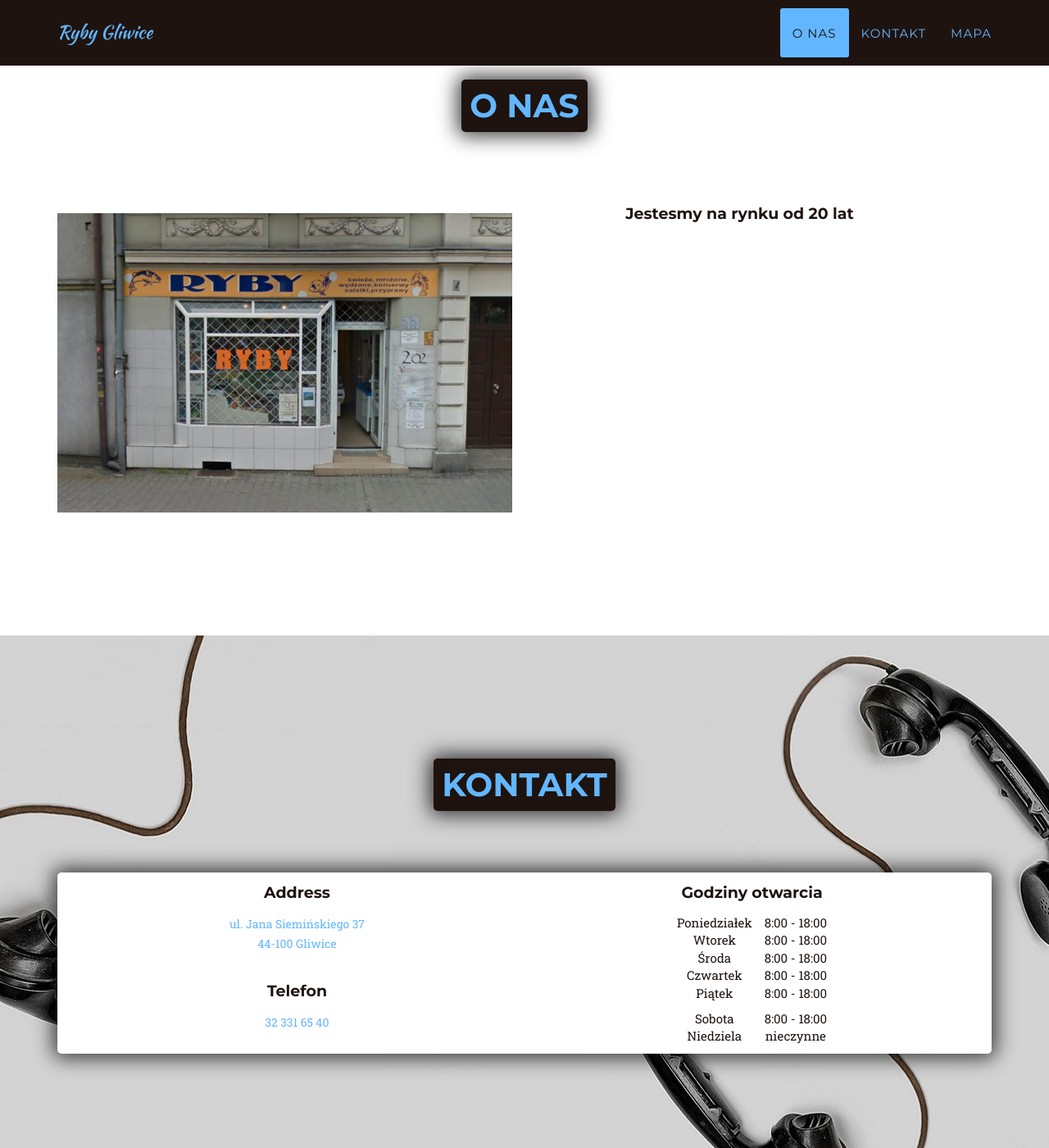
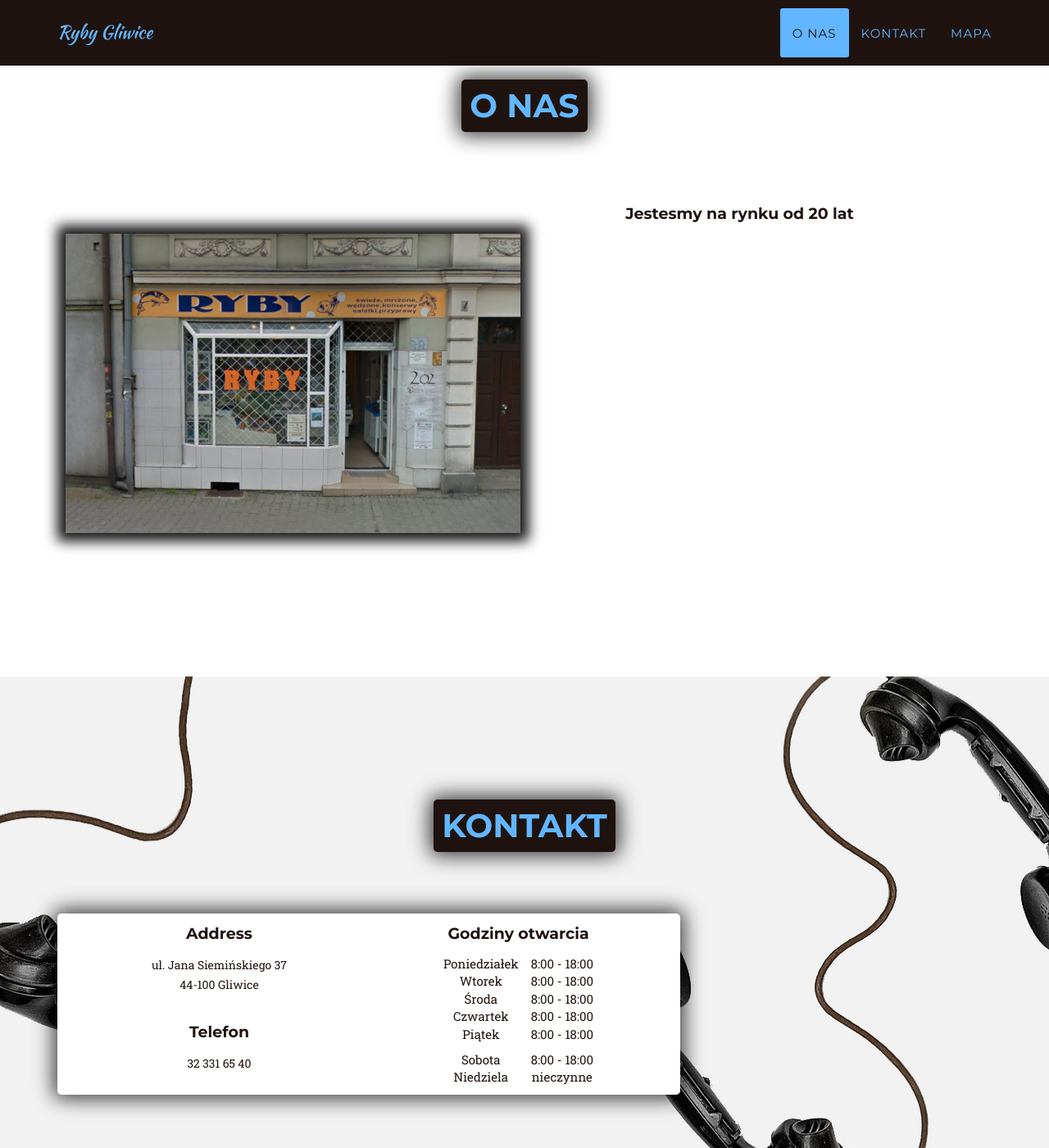
Before and after one commit to DrDEXT3R/fishmonger-s, a Jekyll site: the page built from index.md, in a window 1280 px wide and 1400 px high, scrolled down 751 px. Shown: the whole window at 82% size. Built offline with Jekyll 4.4.1, drawn with Linux system fonts in a browser that asks for light colours; some web fonts are replaced.

Commit message:
Update contact and map image

```diff
--- a/_includes/contact.html
+++ b/_includes/contact.html
@@ -8,7 +8,7 @@
             </div>
         </div>
 
-        <div class="col-xs-12 col-sm-12 text-center row contact-info">
+        <div class="col-xs-12 col-sm-8 text-center row contact-info">
             <div class="col-sm-6 address text-center">
                 <h4 class="service-heading">Address</h4>
                 <p class="text-muted">
--- a/_includes/css/agency.css
+++ b/_includes/css/agency.css
@@ -55,6 +55,7 @@
     text-transform: uppercase;
     font-family: {{ site.data.template.font.primary }};
     font-weight: 700;
+    color: #{{ site.data.template.color.background }};
 }
 
 .img-centered {
@@ -930,7 +931,7 @@
 }
 
 section#map .text-muted, section#contact .text-muted, section#about .text-muted {
-    color: #{{ site.data.template.color.primary }};
+    color: #{{ site.data.template.color.background }};
 }
 
 section h2.section-heading {
--- a/_includes/css/shop-img.css
+++ b/_includes/css/shop-img.css
@@ -2,7 +2,13 @@
     content: url('{{ site.baseurl }}/img/shop.jpg');
     max-width: 100%;
     max-height: 100%;
+
+     margin: 25px 10px;
+
+    background: #141414;
+    box-shadow: 0 0 15px 10px #141414;
 }
+
 
 /* z pliku */
 .image-shadow:after {
```
Also changed, not shown: img/contact.jpg, img/contact3.jpg (added), img/map.jpg, img/map3.jpg (added).
